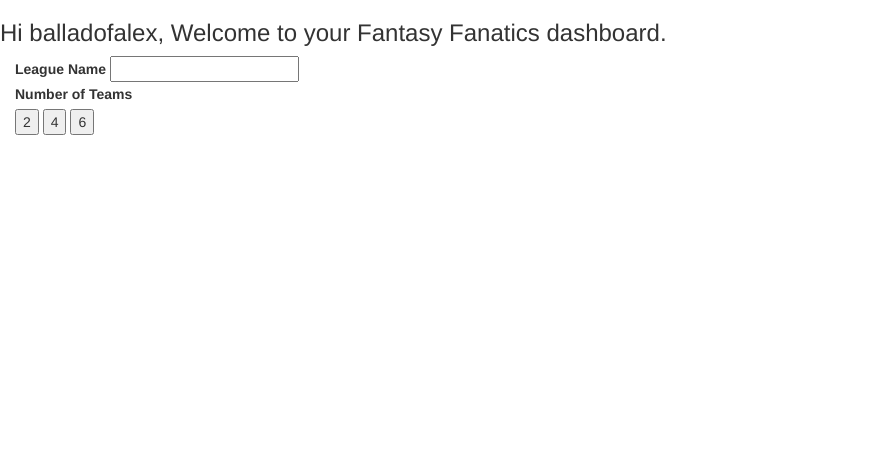
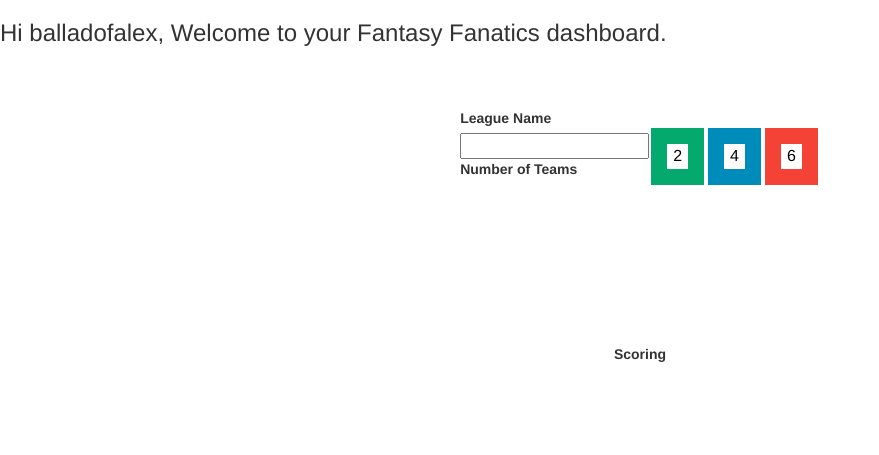
Before and after one commit to exploringcircuits/CSC481-Spring-Group-Project, a Django app: page /user/ in a window 1280 px wide. Shown: the part 52-507 px from the top of the page, without its empty margins (0-879 px from the left). Run offline with Django 5.2, Linux system fonts and the light colour scheme; a user stored in the database is signed in; some libraries are stand-ins or nearby versions.

Commit message:
some league sign up view update

```diff
--- a/user/templates/home.html
+++ b/user/templates/home.html
@@ -15,6 +15,52 @@
     <!--Style section-->
     <style>
 
+      .center{
+        display: flex;
+        justify-content: center;
+        align-items: center;
+        height: 200px;
+        border: 3px solid white;
+      }
+
+      .button{
+        background-color: white;
+        border: none;
+        color: black;
+        text-align: center;
+        text-decoration: none;
+        display: inline-block;
+        font-size: 16px;
+        margin: 4px 2px;
+        transition-duration: 0.5s;
+        cursor: pointer;
+      }
+      .button1 {border: 16px solid #04AA6D;}
+.button2 {border: 16px solid #008CBA;}
+.button3 {border: 16px solid #f44336;}
+.button4 {border: 16px solid #e7e7e7;}
+.button5 {border: 16px solid #555555;}
+
+.button1:hover {
+  background-color: #04AA6D;
+  color: white;
+}
+.button2:hover {
+  background-color: #008CBA;
+  color: white;
+}
+
+.button3:hover {
+  background-color: #f44336;
+  color: white;
+}
+
+.button4:hover {background-color: #e7e7e7;}
+
+.button5:hover {
+  background-color: #555555;
+  color: white;
+}
     </style>
 
     <nav class="navbar navbar-inverse">
@@ -44,26 +90,28 @@
     </nav>
     <h3>Hi {{user.username}}, Welcome to your Fantasy Fanatics dashboard.</h3>
 
-    <div class = "container-fluid">
+    <div class = "center">
       <!--Outer contain holding the rest -->
 
       <div>
         <!--Div for user form(Team name)-->
         <form>
-          <label for="leaguename">League Name</label>
+          <label for="leaguename">League Name</label><br>
           <input type="text" id="leaguename" name="leaguename"/><br>
-          <label for="numteams">Number of Teams</label>
+          <label for="numteams">Number of Teams</label><br>
 
-        </form>
-      </div>
+        </form><br>
+      </div class="center">
       <!--# of teams selection-->
+
       <button class ="button button1">2</button>
       <button class ="button button2">4</button>
-      <button class ="button button3">6</button>
+      <button class ="button button3">6</button><br>
     </div>
 
-    <div>
+    <div class = center>
       <!--Form for league scoring options-->
+      <label for="scoringoptions">Scoring</label>
     </div>
 
 </html>
```
